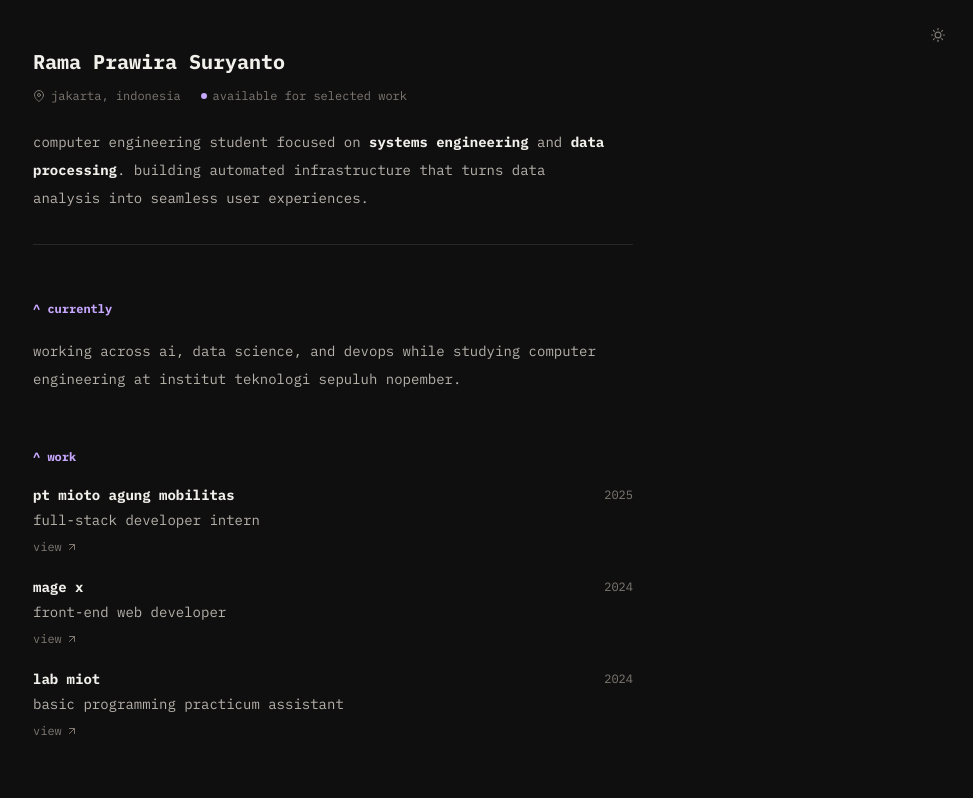
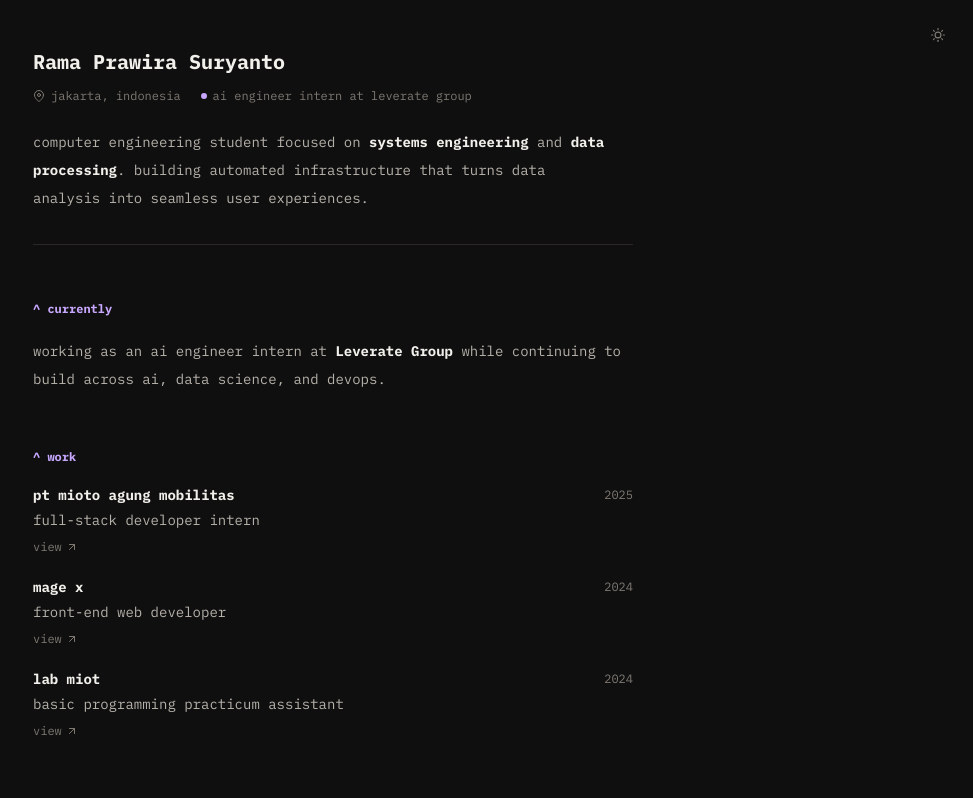
Before and after one commit to axeiira/axeiira-site, a React (Vite) app: page / in a window 1280 px wide. Shown: the top 798 px of the page, without its empty margins (307-1280 px from the left). Built offline with nearby package versions, Linux system fonts and the light colour scheme.

Commit message:
chores: update availability and current work

```diff
--- a/src/App.tsx
+++ b/src/App.tsx
@@ -88,7 +88,18 @@ function App() {
         </header>
 
         <Section title="currently">
-          <p className="leading-7 text-secondary">{profile.currently}</p>
+          <p className="leading-7 text-secondary">
+            {profile.currently.prefix}{" "}
+            <a
+              href={profile.currently.href}
+              target="_blank"
+              rel="noreferrer"
+              className="font-bold text-primary transition hover:text-accent focus:outline-none focus:ring-2 focus:ring-accent focus:ring-offset-2 focus:ring-offset-bg"
+            >
+              {profile.currently.company}
+            </a>{" "}
+            {profile.currently.suffix}
+          </p>
         </Section>
 
         <Section title="work">
--- a/src/data/portfolio.ts
+++ b/src/data/portfolio.ts
@@ -1,13 +1,18 @@
 export const profile = {
   name: "Rama Prawira Suryanto",
   location: "jakarta, indonesia",
-  availability: "available for selected work",
+  availability: "ai engineer intern at leverate group",
   bioLead: "computer engineering student focused on",
   bioHighlights: ["systems engineering", "data processing"],
   bioTail:
     "building automated infrastructure that turns data analysis into seamless user experiences.",
-  currently:
-    "working across ai, data science, and devops while studying computer engineering at institut teknologi sepuluh nopember.",
+  currently: {
+    prefix: "working as an ai engineer intern at",
+    company: "Leverate Group",
+    href: "https://leverategroup.asia/",
+    suffix:
+      "while continuing to build across ai, data science, and devops.",
+  },
   email: "mailto:ramaprawira727@gmail.com",
   github: "https://github.com/axeiira",
   cv: "/cv.pdf",
```
